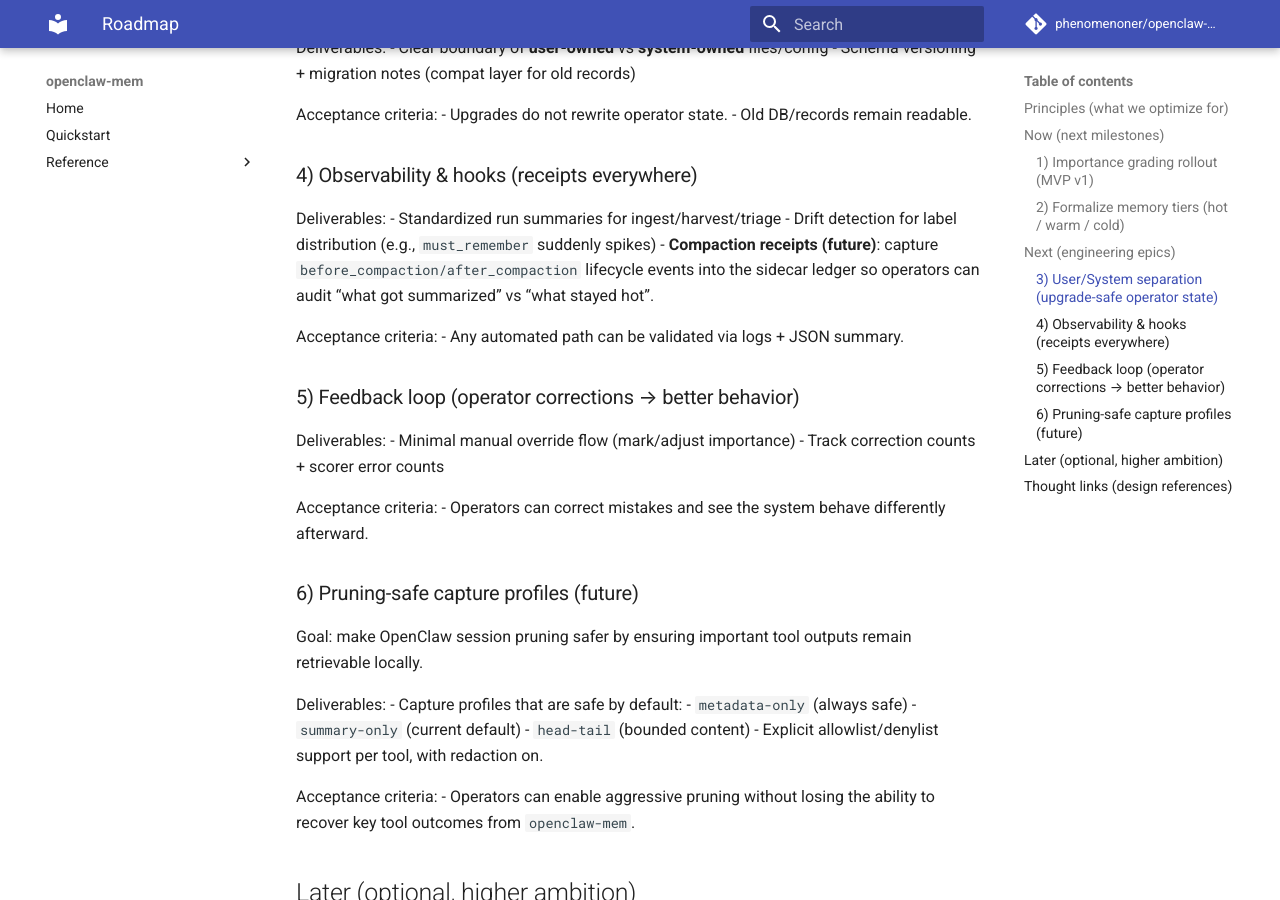
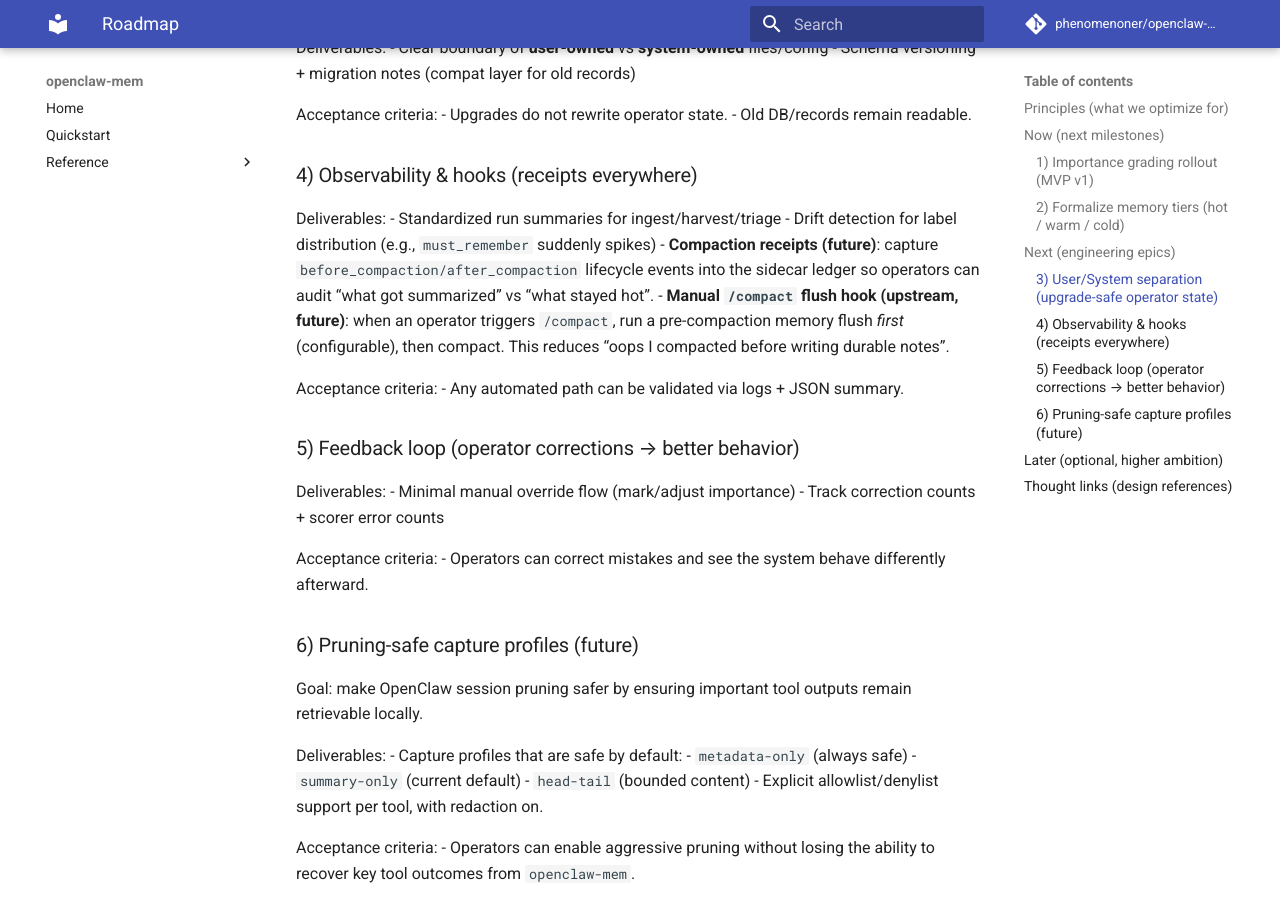
Before and after one commit to phenomenoner/openclaw-mem, an MkDocs documentation site: the page built from docs/roadmap.md, in a window 1280 px wide and 900 px high, scrolled down 1632 px. Built offline with MkDocs 1.6.1 and Material for MkDocs 9.7.7, drawn with Linux system fonts in a browser that asks for light colours; comment, search, counter and statistics services are not loaded.

Commit message:
roadmap: add manual /compact pre-flush hook (upstream)

```diff
--- a/docs/roadmap.md
+++ b/docs/roadmap.md
@@ -66,6 +66,7 @@ Deliverables:
 - Standardized run summaries for ingest/harvest/triage
 - Drift detection for label distribution (e.g., `must_remember` suddenly spikes)
 - **Compaction receipts (future)**: capture `before_compaction/after_compaction` lifecycle events into the sidecar ledger so operators can audit “what got summarized” vs “what stayed hot”.
+- **Manual `/compact` flush hook (upstream, future)**: when an operator triggers `/compact`, run a pre-compaction memory flush *first* (configurable), then compact. This reduces “oops I compacted before writing durable notes”.
 
 Acceptance criteria:
 - Any automated path can be validated via logs + JSON summary.
```
